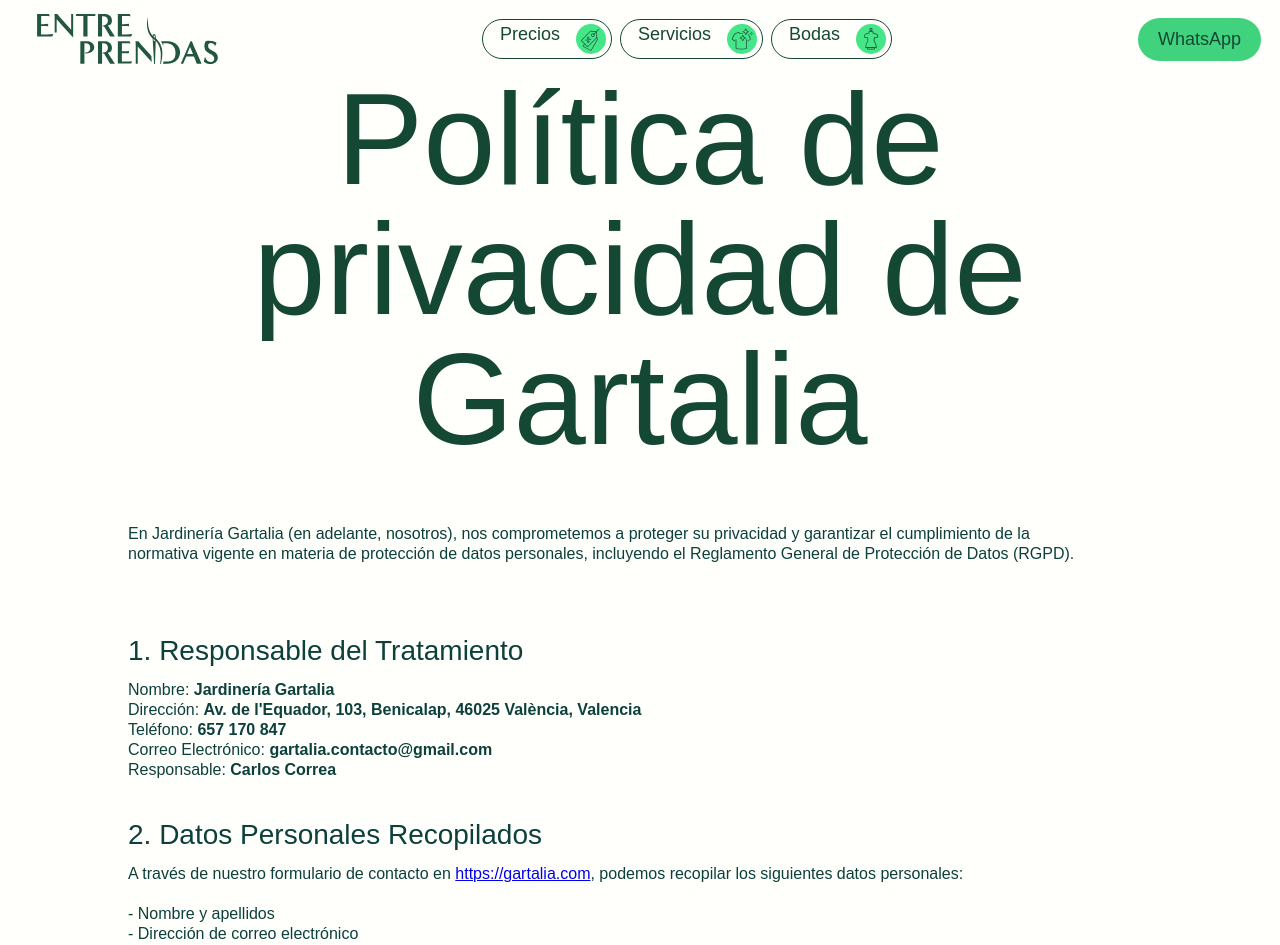
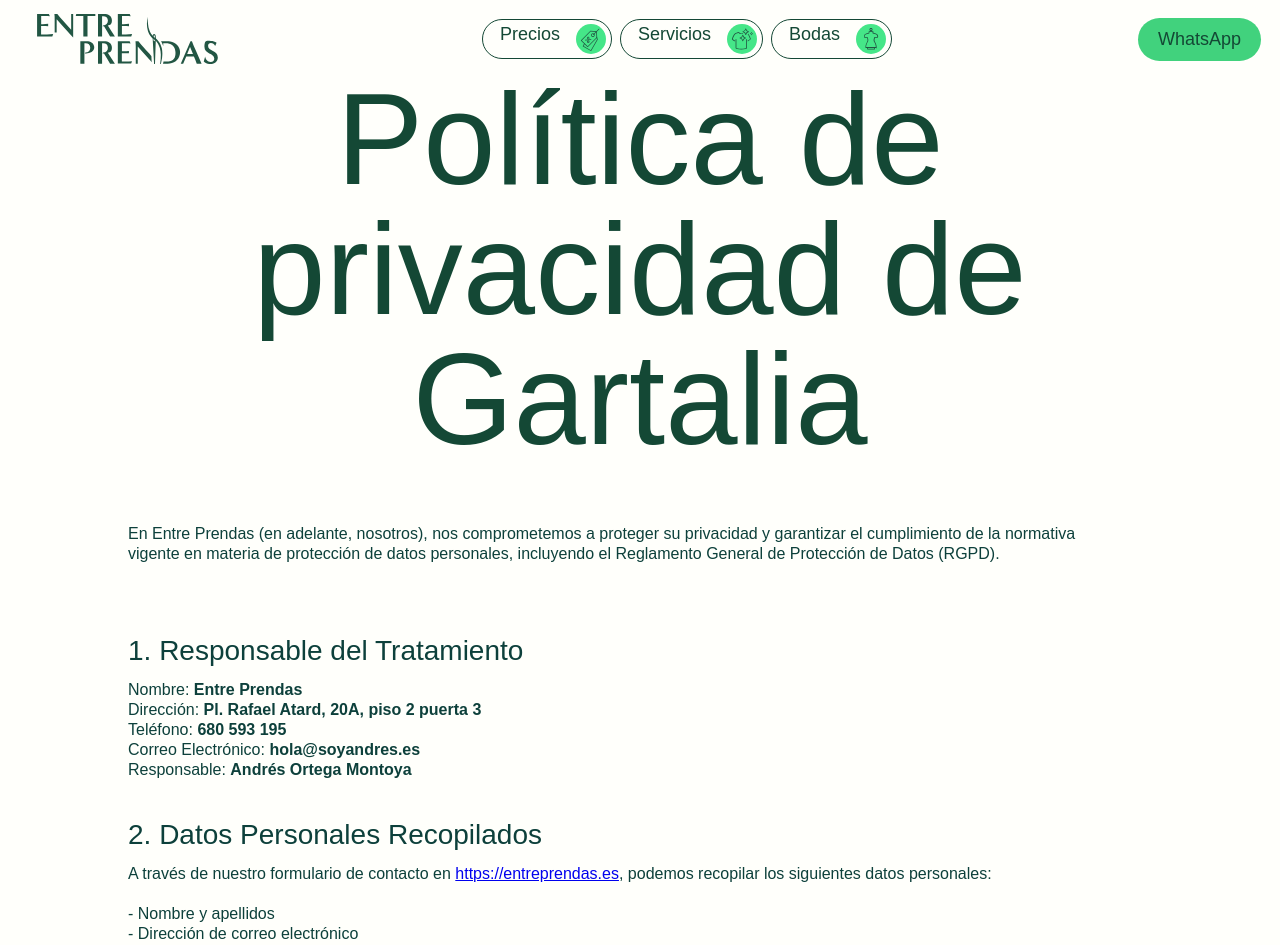
Before and after one commit to xbirks/entreprendas, a Next.js app: page /legal/privacidad in a window 1280 px wide. Shown: the top 945 px of the page. Built offline with nearby package versions, Linux system fonts and the light colour scheme; a web font is replaced by a local one.

Commit message:
actualización datos contacto, schema, etc

```diff
--- a/app/layout.jsx
+++ b/app/layout.jsx
@@ -8,7 +8,7 @@
   //GENERIC
   title: 'Arreglo de ropa BARATO en Valencia y alrededores | ENTRE PRENDAS',
   description: '10 años de experiencia como modista en Valencia. Ofrecemos composturas de pantalones, camisas, faldas, vestidos de novia, trajes de fallera... Servicio barato y eficiente.',
-  applicationName: 'GARTALIA',
+  applicationName: 'ENTREPRENDAS',
   keywords: [
     'arreglo de ropa en Manises',
     'ajuste de vestidos en Mislata',
@@ -63,8 +63,8 @@
   // TWITTER
   twitter: {
     card: 'summary_large_image',
-    site: '@gartalia',
-    creator: '@gartalia',
+    site: '@entreprendas.es',
+    creator: '@entreprendas.es',
     title: 'Arreglo de ropa BARATO en Valencia y alrededores | ENTRE PRENDAS',
     description: '10 años de experiencia como modista en Valencia. Ofrecemos composturas de pantalones, camisas, faldas, vestidos de novia, trajes de fallera... Servicio barato y eficiente.',
     image: 'https://entreprendas.es/seo/twitter-1200-600.jpg',
@@ -114,15 +114,15 @@
               {
                 "@context": "http://schema.org",
                 "@type": "WebSite",
-                "url": "https://gartalia.com",
-                "name": "Gartalia"
+                "url": "https://entreprendas.es",
+                "name": "Entre Prendas"
               },
               {
                 "@context": "http://schema.org",
                 "@type": "Organization",
-                "name": "Gartalia",
+                "name": "Entre Prendas",
                 "description": "Arreglo de ropa BARATO en Valencia con 10 años de experiencia",
-                "email": "jardin@gartalia.com",
+                "email": "hola@soyandres.es",
                 "logo": "https://entreprendas.es/seo/favicon_500x500.jpg",
                 "url": "https://entreprendas.es"
               },
@@ -130,12 +130,12 @@
                 "@context": "http://schema.org",
                 "@type": "LocalBusiness",
                 "logo": "https://entreprendas.es/seo/favicon_500x500.jpg",
-                "name": "Gartalia",
+                "name": "Entre Prendas",
                 "description": "Arreglo de ropa BARATO en Valencia con 10 años de experiencia",
                 "image": "https://entreprendas.es/seo/meta-1200x630.jpg",
                 "url": "https://entreprendas.es",
                 "hasMap": "#",
-                "telephone": " 961848217",
+                "telephone": "680593195",
                 "priceRange": "$",
                 "address": {
                   "@type": "PostalAddress",
--- a/app/legal/privacidad/layout.jsx
+++ b/app/legal/privacidad/layout.jsx
@@ -5,9 +5,9 @@
 
 
 export const metadata = {
-  title: `GARTALIA | Política de privaciadad`,
-  description: `Consulta la política de privacidad de Jardinería Gartalia`,
-  applicationName: 'GARTALIA',
+  title: `ENTRE PRENDAS | Política de privaciadad`,
+  description: `Consulta la política de privacidad de Entre Prendas`,
+  applicationName: 'ENTRE PRENDAS',
   keywords: [
   ],
 };
--- a/app/legal/privacidad/page.jsx
+++ b/app/legal/privacidad/page.jsx
@@ -10,20 +10,20 @@
 
       <h1>Política de privacidad de Gartalia</h1>
 
-      <br></br><br></br><br></br><p className="p_pol">En Jardinería Gartalia (en adelante, nosotros), nos comprometemos a proteger su privacidad y garantizar el cumplimiento de la normativa vigente en materia de protección de datos personales, incluyendo el Reglamento General de Protección de Datos (RGPD).</p>
+      <br></br><br></br><br></br><p className="p_pol">En Entre Prendas (en adelante, nosotros), nos comprometemos a proteger su privacidad y garantizar el cumplimiento de la normativa vigente en materia de protección de datos personales, incluyendo el Reglamento General de Protección de Datos (RGPD).</p>
 
       <br></br><br></br>
 
       <h2>1. Responsable del Tratamiento</h2>
-      <p className="p_pol">Nombre: <strong>Jardinería Gartalia</strong> <br></br>
-      Dirección: <strong>Av. de l&apos;Equador, 103, Benicalap, 46025 València, Valencia</strong><br></br>
-      Teléfono: <strong>657 170 847</strong><br></br>
-      Correo Electrónico: <strong>gartalia.contacto@gmail.com</strong><br></br>
-      Responsable: <strong>Carlos Correa</strong></p>
+      <p className="p_pol">Nombre: <strong>Entre Prendas</strong> <br></br>
+      Dirección: <strong>Pl. Rafael Atard, 20A, piso 2 puerta 3</strong><br></br>
+      Teléfono: <strong>680 593 195</strong><br></br>
+      Correo Electrónico: <strong>hola@soyandres.es</strong><br></br>
+      Responsable: <strong>Andrés Ortega Montoya</strong></p>
 
 
       <h2>2. Datos Personales Recopilados</h2>
-      <p className="p_pol">A través de nuestro formulario de contacto en <a href="https://gartalia.com" target="_blank" rel="noopener noreferrer"> https://gartalia.com</a>, podemos recopilar los siguientes datos personales:<br></br><br></br>
+      <p className="p_pol">A través de nuestro formulario de contacto en <a href="https://entreprendas.es" target="_blank" rel="noopener noreferrer"> https://entreprendas.es</a>, podemos recopilar los siguientes datos personales:<br></br><br></br>
       - Nombre y apellidos<br></br>
       - Dirección de correo electrónico<br></br>
       - Número de teléfono<br></br>
@@ -46,7 +46,7 @@
       <p className="p_pol">Sus datos personales serán conservados durante un período máximo de 14 días desde su recepción. Pasado este tiempo, los datos serán eliminados de nuestros sistemas y no serán utilizados para ningún otro fin.</p>
 
       <h2>6. Destinatarios de los Datos</h2>
-      <p className="p_pol">No compartimos ni cedemos sus datos personales a terceros bajo ninguna circunstancia. Los datos serán utilizados únicamente por Jardinería Gartalia para las finalidades mencionadas.</p>
+      <p className="p_pol">No compartimos ni cedemos sus datos personales a terceros bajo ninguna circunstancia. Los datos serán utilizados únicamente por Entre Prendas para las finalidades mencionadas.</p>
 
       <h2>7. Derechos del Usuario</h2>
       <p className="p_pol">Usted tiene derecho a:<br></br><br></br>
@@ -60,8 +60,8 @@
 
         Para ejercer estos derechos, puede contactarnos a través de:<br></br><br></br>
 
-        - Correo Electrónico: gartalia.contacto@gmail.com<br></br>
-        - Teléfono: 657 170 847</p>
+        - Correo Electrónico: hola@soyandres.es<br></br>
+        - Teléfono: 680 593 195</p>
 
       <h2>8. Seguridad de los Datos</h2>
       <p className="p_pol">Implementamos medidas técnicas y organizativas adecuadas para proteger sus datos personales contra pérdida, uso indebido, acceso no autorizado, divulgación y alteración.</p>
@@ -75,9 +75,9 @@
       <h2>11. Contacto</h2>
       <p className="p_pol">Si tiene alguna pregunta o inquietud sobre nuestra Política de Privacidad o el tratamiento de sus datos personales, no dude en contactarnos:<br></br><br></br>
 
-      - Dirección: Av. de l&apos;Equador, 103, Benicalap, 46025 València, Valencia<br></br>
-      - Teléfono: 657 170 847<br></br>
-      - Correo Electrónico: gartalia.contacto@gmail.com</p>
+      - Dirección: Pl. Rafael Atard, 20A, piso 2 puerta 3<br></br>
+      - Teléfono: 680 593 195<br></br>
+      - Correo Electrónico: hola@soyandres.es</p>
 
 
       <br></br><br></br><br></br><br></br><br></br><br></br><br></br>
```
Also changed, not shown: app/precios/layout.jsx (+9 -9 lines).
